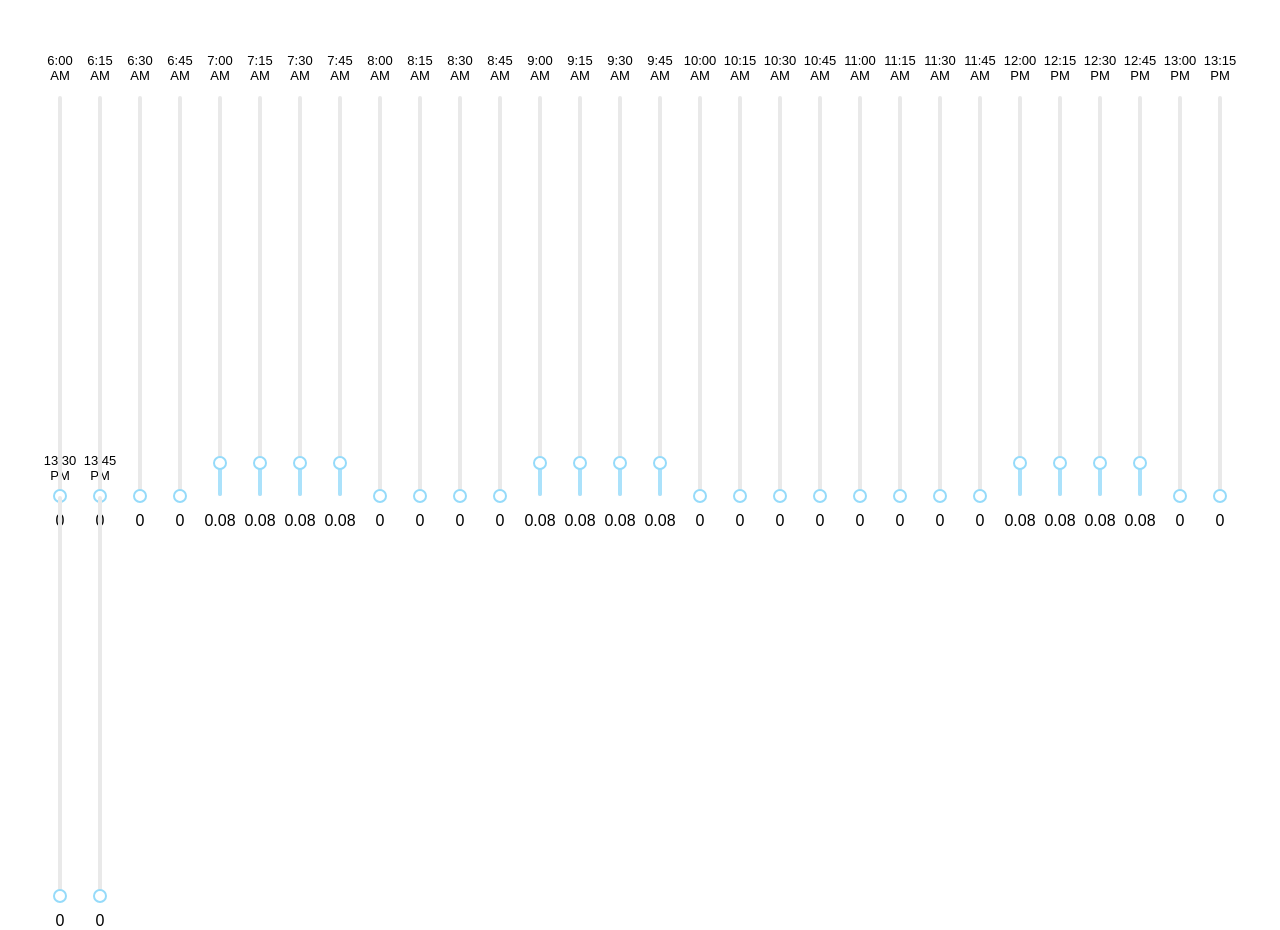
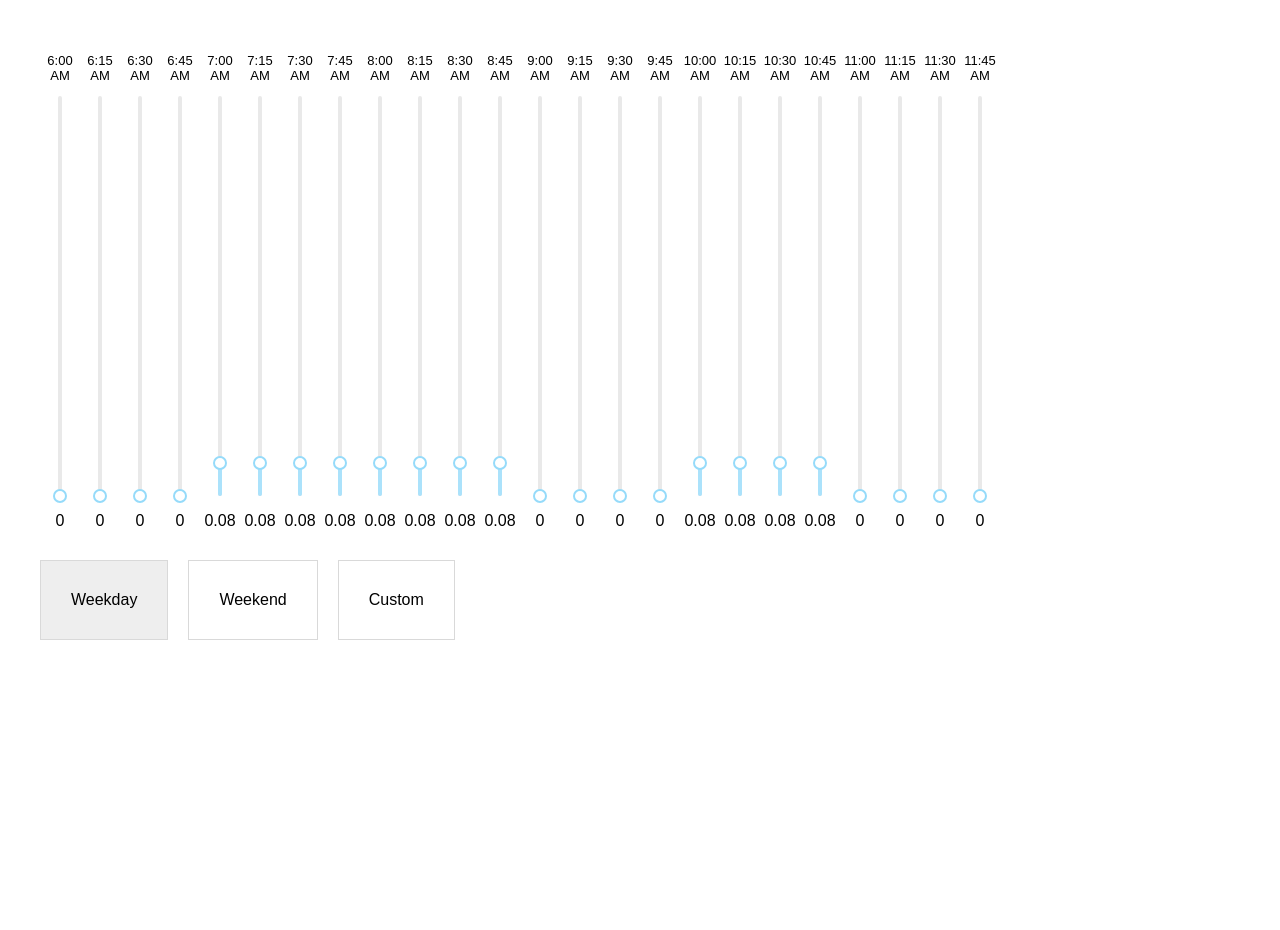
Before and after one commit to aquibm/slider-group, a React (Create React App) app: page / in a window 1280 px wide. After the commit the page ends 800 px from the top, so only its background shows below. Built offline with nearby package versions, Linux system fonts and the light colour scheme.

Commit message:
Reduce number of sliders. Add presets

```diff
--- a/src/App.css
+++ b/src/App.css
@@ -22,3 +22,27 @@
 .rc-slider {
     margin: 0 auto;
 }
+
+.presets {
+    clear: both;
+    display: block;
+    list-style: none;
+    margin: 0; padding: 0;
+    padding-top: 120px;
+}
+
+.preset {
+    cursor: pointer;
+    float: left;
+    padding: 30px;
+    border: 1px solid #d9d9d9;
+    margin-right: 20px;
+}
+
+.preset:hover, .preset--selected {
+    background: #eee;
+}
+
+.preset:last-child {
+    margin-right: 0;
+}
--- a/src/App.js
+++ b/src/App.js
@@ -1,6 +1,8 @@
 import React, { Component } from 'react'
 import Slider from 'rc-slider'
 import moment from 'moment'
+
+import Presets from './presets.js'
 
 import './App.css'
 import 'rc-slider/assets/index.css'
@@ -8,50 +10,27 @@ import 'rc-slider/assets/index.css'
 class App extends Component {
     state = {
         start: moment().hours(6).minutes(0).seconds(0).milliseconds(0),
-        sliders: [
-            0,
-            0,
-            0,
-            0,
-            1 / 12,
-            1 / 12,
-            1 / 12,
-            1 / 12,
-            0,
-            0,
-            0,
-            0,
-            1 / 12,
-            1 / 12,
-            1 / 12,
-            1 / 12,
-            0,
-            0,
-            0,
-            0,
-            0,
-            0,
-            0,
-            0,
-            1 / 12,
-            1 / 12,
-            1 / 12,
-            1 / 12,
-            0,
-            0,
-            0,
-            0
-        ]
+        presets: Presets,
+        selectedPreset: Presets.Weekday.name,
+        sliders: Presets.Weekday.values
     }
 
     _handleChange = (index, newValue) => {
-        const oldTotalExcludingCurrent = this.state.sliders
+        const { selectedPreset, sliders, presets } = this.state
+
+        if (selectedPreset !== 'Custom') {
+            this.setState({
+                selectedPreset: 'Custom'
+            })
+        }
+
+        const oldTotalExcludingCurrent = sliders
             .filter((val, idx) => idx !== index)
             .reduce((prev, curr) => prev + curr, 0)
 
         const newTotalExcludingCurrent = 1 - newValue
 
-        const numberOfSlidersToModify = this.state.sliders.length - 1
+        const numberOfSlidersToModify = sliders.length - 1
 
         this.setState(state => ({
             sliders: [
@@ -76,7 +55,21 @@ class App extends Component {
                             numberOfSlidersToModify
                         )
                     )
-            ]
+            ],
+            presets: {
+                ...state.presets,
+                Custom: {
+                    name: 'Custom',
+                    values: sliders
+                }
+            }
+        }))
+    }
+
+    _selectPreset = presetName => {
+        this.setState(state => ({
+            selectedPreset: presetName,
+            sliders: state.presets[presetName].values
         }))
     }
 
@@ -93,7 +86,7 @@ class App extends Component {
     }
 
     render() {
-        const { start, sliders } = this.state
+        const { start, sliders, selectedPreset, presets } = this.state
 
         return (
             <div className="app">
@@ -120,6 +113,19 @@ class App extends Component {
                         </p>
                     </div>
                 )}
+
+                <ul className="presets">
+                    {Object.keys(presets).map(key =>
+                        <li
+                            className={`preset ${selectedPreset === key &&
+                                'preset--selected'}`}
+                            key={key}
+                            onClick={() => this._selectPreset(key)}
+                        >
+                            {key}
+                        </li>
+                    )}
+                </ul>
             </div>
         )
     }
--- /dev/null
+++ b/src/presets.js
@@ -0,0 +1,95 @@
+export const Weekday = {
+    name: 'Weekday',
+    values: [
+        0,
+        0,
+        0,
+        0,
+        1 / 12,
+        1 / 12,
+        1 / 12,
+        1 / 12,
+        1 / 12,
+        1 / 12,
+        1 / 12,
+        1 / 12,
+        0,
+        0,
+        0,
+        0,
+        1 / 12,
+        1 / 12,
+        1 / 12,
+        1 / 12,
+        0,
+        0,
+        0,
+        0
+    ]
+}
+
+export const Weekend = {
+    name: 'Weekend',
+    values: [
+        0,
+        0,
+        0,
+        0,
+        0,
+        0,
+        0,
+        0,
+        1 / 6,
+        1 / 6,
+        1 / 6,
+        1 / 6,
+        0,
+        0,
+        0,
+        0,
+        1 / 12,
+        1 / 12,
+        1 / 12,
+        1 / 12,
+        0,
+        0,
+        0,
+        0
+    ]
+}
+
+export const Custom = {
+    name: 'Custom',
+    values: [
+        1 / 24,
+        1 / 24,
+        1 / 24,
+        1 / 24,
+        1 / 24,
+        1 / 24,
+        1 / 24,
+        1 / 24,
+        1 / 24,
+        1 / 24,
+        1 / 24,
+        1 / 24,
+        1 / 24,
+        1 / 24,
+        1 / 24,
+        1 / 24,
+        1 / 24,
+        1 / 24,
+        1 / 24,
+        1 / 24,
+        1 / 24,
+        1 / 24,
+        1 / 24,
+        1 / 24
+    ]
+}
+
+export default {
+    Weekday,
+    Weekend,
+    Custom
+}
```
